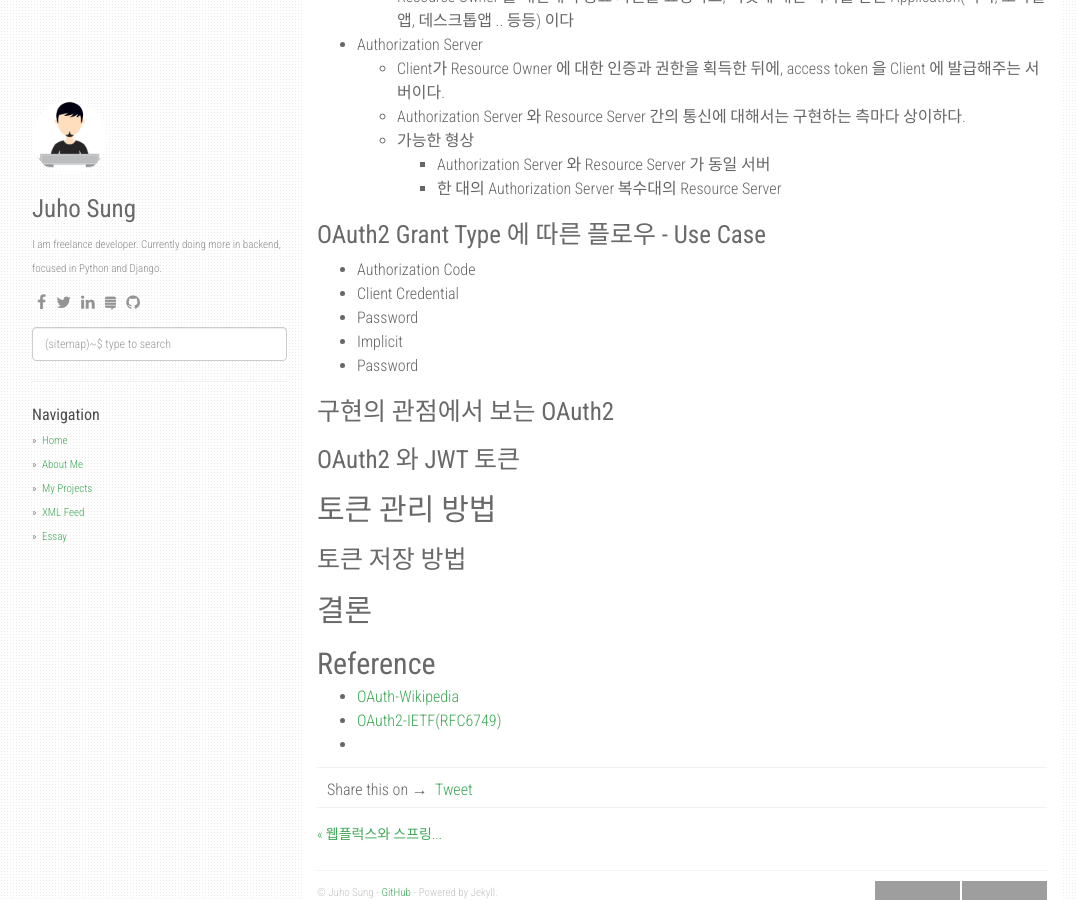
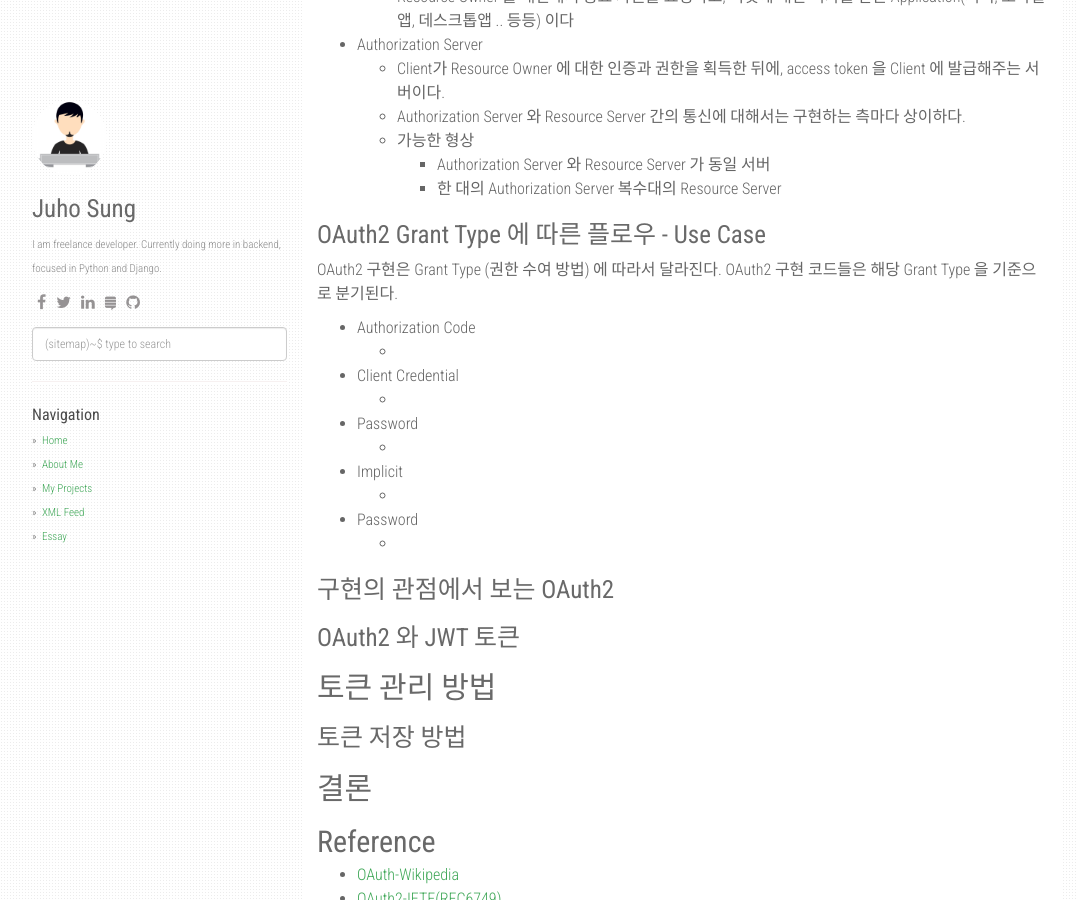
Before and after one commit to ktjooho/ktjooho.github.io, a Jekyll site: the page built from _posts/2019-01-05-review-oauth2.markdown, in a window 1280 px wide and 900 px high, scrolled down 1172 px. Shown: the whole window, without its empty margins (53-1131 px from the left). Built offline with Jekyll 4.4.1, drawn with Linux system fonts in a browser that asks for light colours; nearby versions of some CDN libraries; comment, search, counter and statistics services are not loaded; grey boxes are pictures that could not be loaded.

Commit message:
Update 2019-01-05-review-oauth2.markdown

```diff
--- a/_posts/2019-01-05-review-oauth2.markdown
+++ b/_posts/2019-01-05-review-oauth2.markdown
@@ -44,11 +44,17 @@ OAuth2 관련된 코드를 [WebFlux(Reactive Web)](https://docs.spring.io/spring
     - 한 대의 Authorization Server 복수대의 Resource Server
 
 # OAuth2 Grant Type 에 따른 플로우 - Use Case
+ OAuth2 구현은 Grant Type (권한 수여 방법) 에 따라서 달라진다. OAuth2 구현 코드들은 해당 Grant Type 을 기준으로 분기된다.
 * Authorization Code
+  -
 * Client Credential
+  -
 * Password
+  -
 * Implicit
+  -
 * Password
+  -
 
 # 구현의 관점에서 보는 OAuth2
 
```
